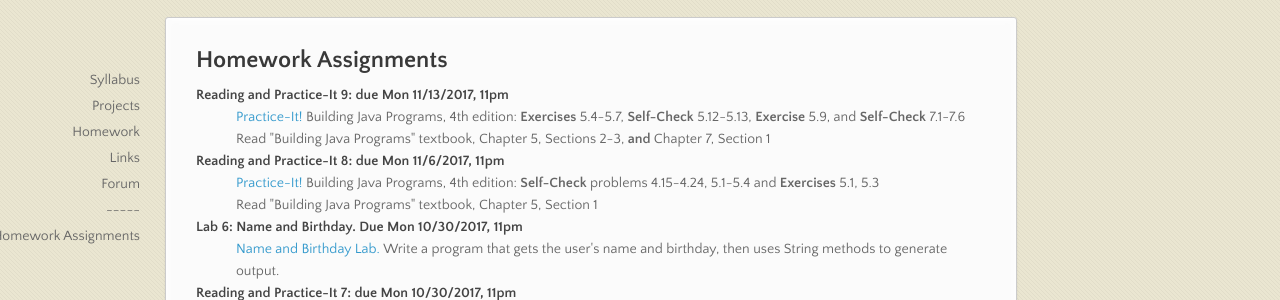
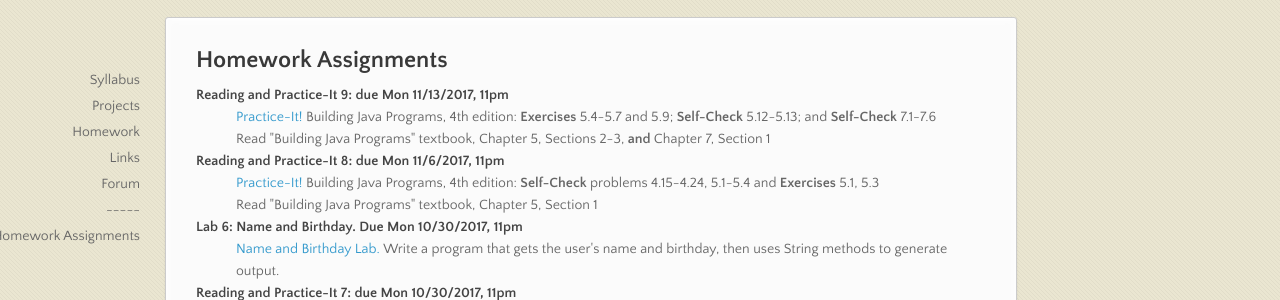
Before and after one commit to stutlerk/ihs-website, a Jekyll site: the page built from _apcs/homework.html, in a window 1280 px wide and 1248 px high. Shown: the part 173-473 px from the top of the window. Built offline with Jekyll 4.4.1, drawn with Linux system fonts in a browser that asks for light colours; nearby versions of some CDN libraries.

Commit message:
Update homework.html

```diff
--- a/_apcs/homework.html
+++ b/_apcs/homework.html
@@ -7,7 +7,7 @@ layout: course
 <h2>Homework Assignments</h2>
   <dl>
     <dt>Reading and Practice-It 9: due Mon 11/13/2017, 11pm</dt>
-    <dd><a href="https://practiceit.cs.washington.edu/" target="_blank">Practice-It!</a> Building Java Programs, 4th edition: <b>Exercises</b> 5.4-5.7, <b>Self-Check</b> 5.12-5.13, <b>Exercise</b> 5.9, and <b>Self-Check</b> 7.1-7.6</dd>
+    <dd><a href="https://practiceit.cs.washington.edu/" target="_blank">Practice-It!</a> Building Java Programs, 4th edition: <b>Exercises</b> 5.4-5.7 and 5.9; <b>Self-Check</b> 5.12-5.13; and <b>Self-Check</b> 7.1-7.6</dd>
     <dd>Read "Building Java Programs" textbook, Chapter 5, Sections 2-3, <b>and</b> Chapter 7, Section 1</dd>
 
     <!--
```
